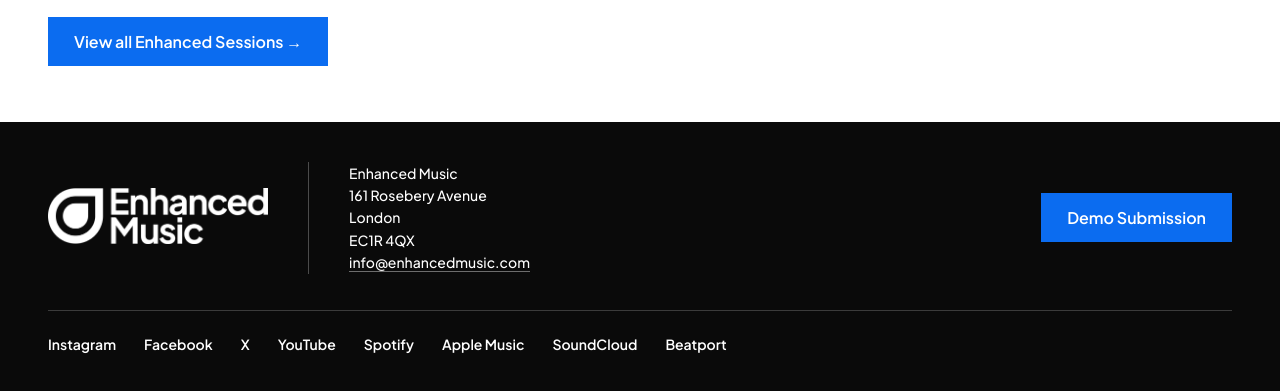
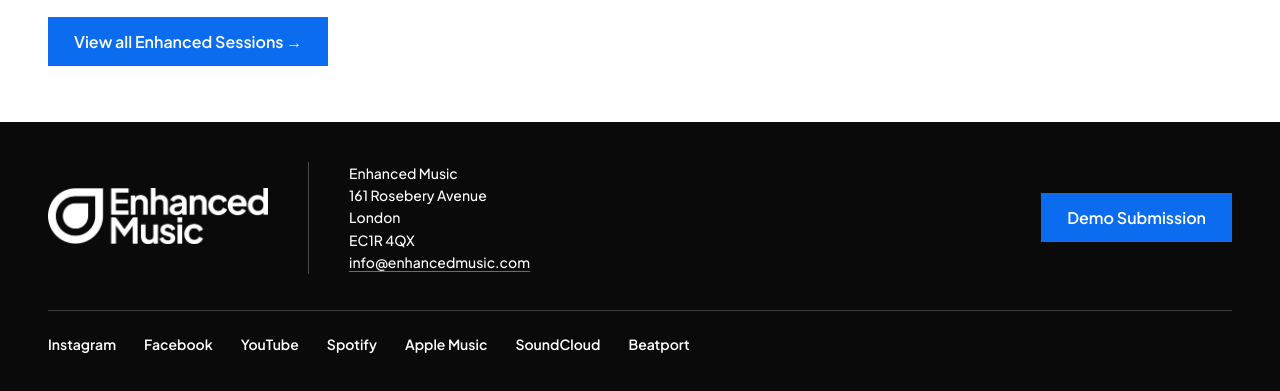
Before and after one commit to enhancedmusic/enhanced-music-site, a plain HTML site: page index.html in a window 1280 px wide. Shown: the part 2468-2859 px from the top of the page. Drawn offline with Linux system fonts and the light colour scheme.

Commit message:
Remove X link from footer
Co-Authored-By: Claude Sonnet 5.5 <noreply@anthropic.com>
Claude-Session: https://claude.ai/code/session_01HK5TaUH4ENjYGYZSYhSBVp

```diff
--- a/index.html
+++ b/index.html
@@ -69,7 +69,7 @@ footer{padding:32px 20px}.fl{gap:20px}.eg{grid-template-columns:1fr}
 <div class="car" id="car"><div class="slides" id="slides"><div class="sl"><div class="in"><p>Loading…</p></div></div></div><div class="dots" id="dots"></div><div class="arr"><button id="pv_" aria-label="Previous">←</button><button id="nx" aria-label="Next">→</button></div></div></div>
 <section id="releases"><h2>Latest Releases</h2><div class="grid rg" id="rels"></div><a class="btn" href="releases.html">View all releases →</a></section>
 <section id="sessions" style="background:#fff;max-width:none"><div style="max-width:1344px;margin:0 auto"><h2>Enhanced Sessions</h2><div class="grid eg" id="eps"></div><a class="btn" href="sessions.html">View all Enhanced Sessions →</a></div></section>
-<footer id="contact"><div class="ft"><div class="fl"><a href="index.html"><img src="img/logo-white.png" alt="Enhanced Music" style="height:56px"></a><address>Enhanced Music<br>161 Rosebery Avenue<br>London<br>EC1R 4QX<br><a href="mailto:info@enhancedmusic.com" style="border-bottom:1px solid #ffffff66">info@enhancedmusic.com</a></address></div><div class="fb"><a class="btn" href="https://labels.demmo.link/enhanced-music/demos" target="_blank" rel="noopener">Demo Submission</a></div></div><div class="fs"><a href="https://instagram.com/enhanced_music" target="_blank" rel="noopener">Instagram</a><a href="https://www.facebook.com/EnhancedMusicLtd" target="_blank" rel="noopener">Facebook</a><a href="https://twitter.com/enhanced_music" target="_blank" rel="noopener">X</a><a href="https://www.youtube.com/@enhancedmusic" target="_blank" rel="noopener">YouTube</a><a href="https://open.spotify.com/user/enhanced_music" target="_blank" rel="noopener">Spotify</a><a href="https://itunes.apple.com/gb/curator/enhanced-music/1151582348" target="_blank" rel="noopener">Apple Music</a><a href="https://soundcloud.com/enhanced" target="_blank" rel="noopener">SoundCloud</a><a href="https://www.beatport.com/label/enhanced-recordings/1301" target="_blank" rel="noopener">Beatport</a></div></footer>
+<footer id="contact"><div class="ft"><div class="fl"><a href="index.html"><img src="img/logo-white.png" alt="Enhanced Music" style="height:56px"></a><address>Enhanced Music<br>161 Rosebery Avenue<br>London<br>EC1R 4QX<br><a href="mailto:info@enhancedmusic.com" style="border-bottom:1px solid #ffffff66">info@enhancedmusic.com</a></address></div><div class="fb"><a class="btn" href="https://labels.demmo.link/enhanced-music/demos" target="_blank" rel="noopener">Demo Submission</a></div></div><div class="fs"><a href="https://instagram.com/enhanced_music" target="_blank" rel="noopener">Instagram</a><a href="https://www.facebook.com/EnhancedMusicLtd" target="_blank" rel="noopener">Facebook</a><a href="https://www.youtube.com/@enhancedmusic" target="_blank" rel="noopener">YouTube</a><a href="https://open.spotify.com/user/enhanced_music" target="_blank" rel="noopener">Spotify</a><a href="https://itunes.apple.com/gb/curator/enhanced-music/1151582348" target="_blank" rel="noopener">Apple Music</a><a href="https://soundcloud.com/enhanced" target="_blank" rel="noopener">SoundCloud</a><a href="https://www.beatport.com/label/enhanced-recordings/1301" target="_blank" rel="noopener">Beatport</a></div></footer>
 <script>
 const $=id=>document.getElementById(id);
 const fmt=d=>new Date(d).toLocaleDateString('en-GB',{day:'numeric',month:'short',year:'numeric'});
```
Also changed, not shown: mailing-list.html (+1 -1 lines), releases.html (+1 -1 lines), roster.html (+1 -1 lines), sessions.html (+1 -1 lines).
